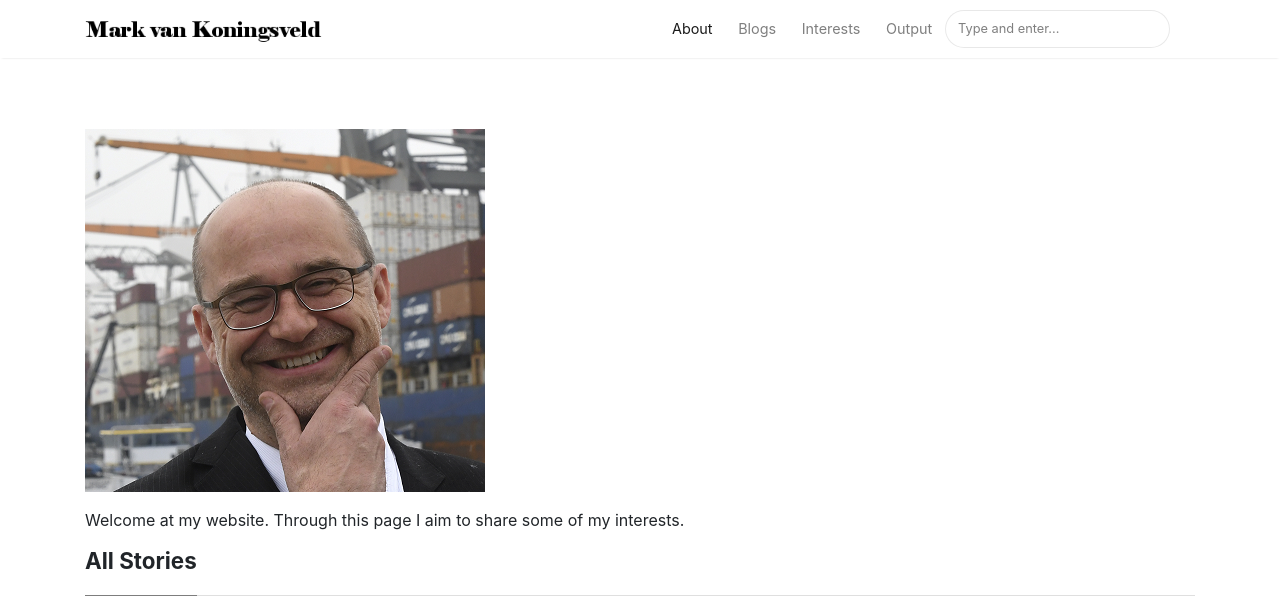
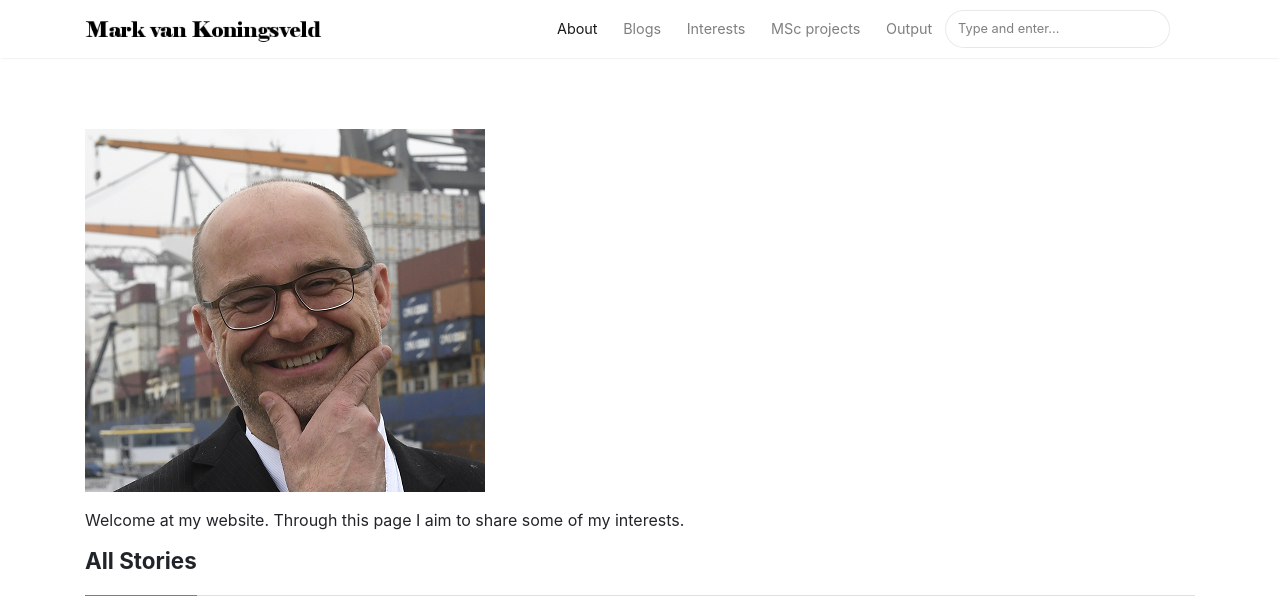
Before and after one commit to markvankoningsveld/markvankoningsveld.github.io, a Jekyll site: the page built from index.html, in a window 1280 px wide. Shown: the top 603 px of the page. Built offline with Jekyll 4.4.1, drawn with Linux system fonts in a browser that asks for light colours; nearby versions of some CDN libraries; the list of posts is cut into pages by our own code; grey boxes are pictures that could not be loaded.

Commit message:
added MSc projects to the index

```diff
--- a/_layouts/default.html
+++ b/_layouts/default.html
@@ -77,6 +77,10 @@
 
                 <li class="nav-item">
                 <a class="nav-link" href="{{ site.baseurl }}/interests">Interests</a>
+                </li>
+
+                <li class="nav-item">
+                <a class="nav-link" href="{{ site.baseurl }}/msc_projects">MSc projects</a>
                 </li>
 
                 <li class="nav-item">
```
